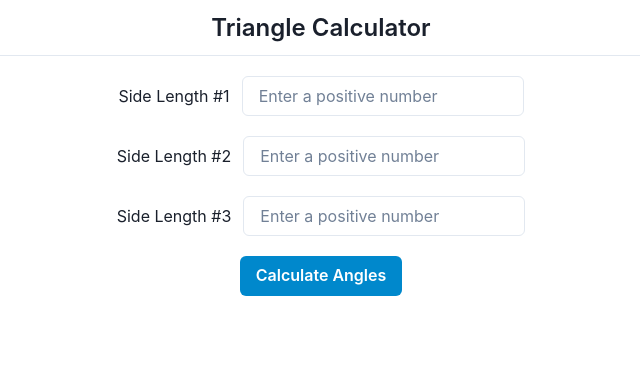
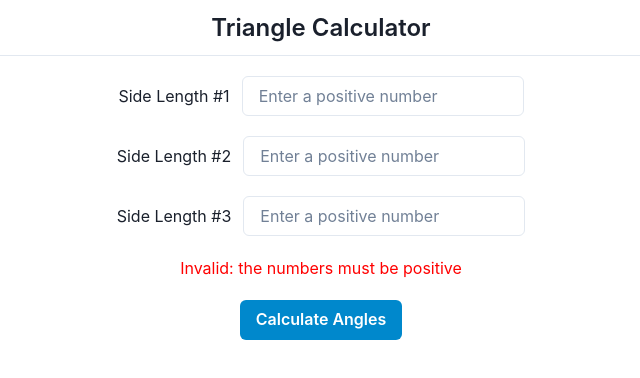
Before and after one commit to Advayp/triangle-calculator, a React (Create React App) app: page / in a window 1280 px wide. Shown: the top 378 px of the page, without its empty margins (319-959 px from the left). Built offline with nearby package versions, Linux system fonts and the light colour scheme.

Commit message:
add length validation

```diff
--- a/src/App.js
+++ b/src/App.js
@@ -1,26 +1,35 @@
-import React, { useRef } from 'react';
+import React, { useState, useRef } from 'react';
 import { ChakraProvider, theme, Box, VStack, Button } from '@chakra-ui/react';
 import { Navbar } from './components/Navbar';
 import { Prompt } from './components/Prompt';
+import { LengthValidator } from './components/LengthValidator';
 
 function App() {
   // probably not ideal
-  const firstLength = useRef(0);
-  const secondLength = useRef(0);
-  const thirdLength = useRef(0);
+  const [firstLength, setFirstLength] = useState(0);
+  const [secondLength, setSecondLength] = useState(0);
+  const [thirdLength, setThirdLength] = useState(0);
+
+  const valid = useRef(false);
 
   return (
     <ChakraProvider theme={theme}>
       <Navbar />
       <Box textAlign="center" fontSize="xl" w={'80vw'} mx="auto" mt={5}>
         <VStack spacing={5}>
-          <Prompt label={'Side Length #1'} valueRef={firstLength} />
-          <Prompt label={'Side Length #2'} valueRef={secondLength} />
-          <Prompt label={'Side Length #3'} valueRef={thirdLength} />
+          <Prompt label={'Side Length #1'} valueRef={setFirstLength} />
+          <Prompt label={'Side Length #2'} valueRef={setSecondLength} />
+          <Prompt label={'Side Length #3'} valueRef={setThirdLength} />
+          <LengthValidator
+            firstLength={firstLength}
+            secondLength={secondLength}
+            thirdLength={thirdLength}
+            validRef={valid}
+          />
           <Button
             colorScheme={'telegram'}
             onClick={() => {
-              console.log(thirdLength.current);
+              console.log(valid.current);
             }}
           >
             Calculate Angles
--- /dev/null
+++ b/src/components/LengthValidator.jsx
@@ -0,0 +1,43 @@
+import React, { useRef } from 'react';
+import { Text } from '@chakra-ui/react';
+
+export const LengthValidator = ({
+  firstLength,
+  secondLength,
+  thirdLength,
+  validRef,
+}) => {
+  const message = useRef('Invalid');
+
+  const arrayFormat = [firstLength, secondLength, thirdLength].sort(
+    compareNumbers
+  );
+
+  function compareNumbers(a, b) {
+    return a - b;
+  }
+
+  const isValid = () => {
+    if (arrayFormat[0] <= 0 || arrayFormat[1] <= 0 || arrayFormat[2] <= 0) {
+      message.current = 'Invalid: the numbers must be positive';
+      validRef.current = false;
+      return false;
+    }
+
+    if (arrayFormat[0] + arrayFormat[1] <= arrayFormat[2]) {
+      message.current = 'Invalid numbers (triangle inequality)';
+      validRef.current = false;
+      return false;
+    }
+
+    message.current = 'Valid';
+    validRef.current = true;
+    return true;
+  };
+
+  return (
+    <Text fontSize="md" color={isValid() ? 'green' : 'red'}>
+      {message.current}
+    </Text>
+  );
+};
```
